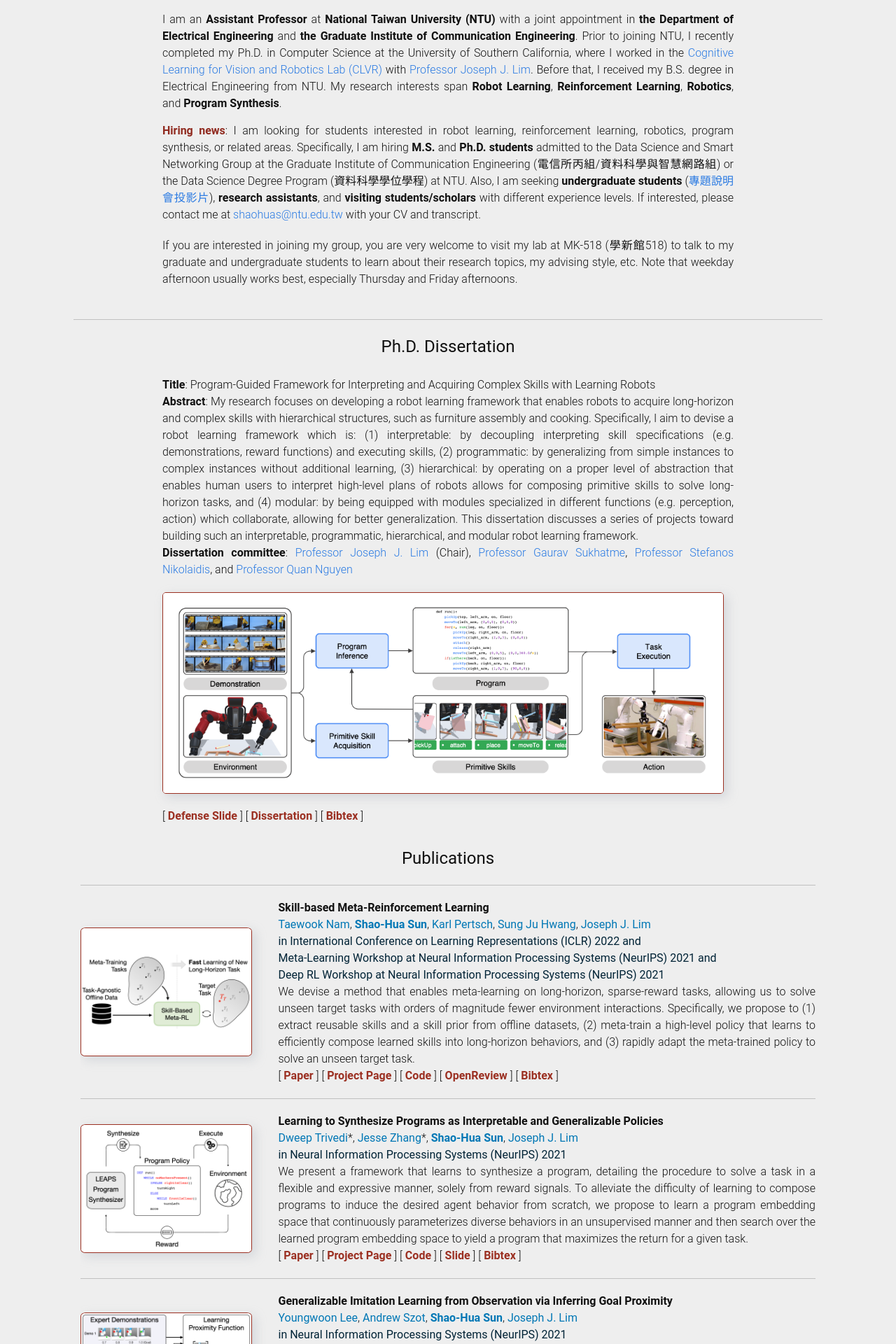
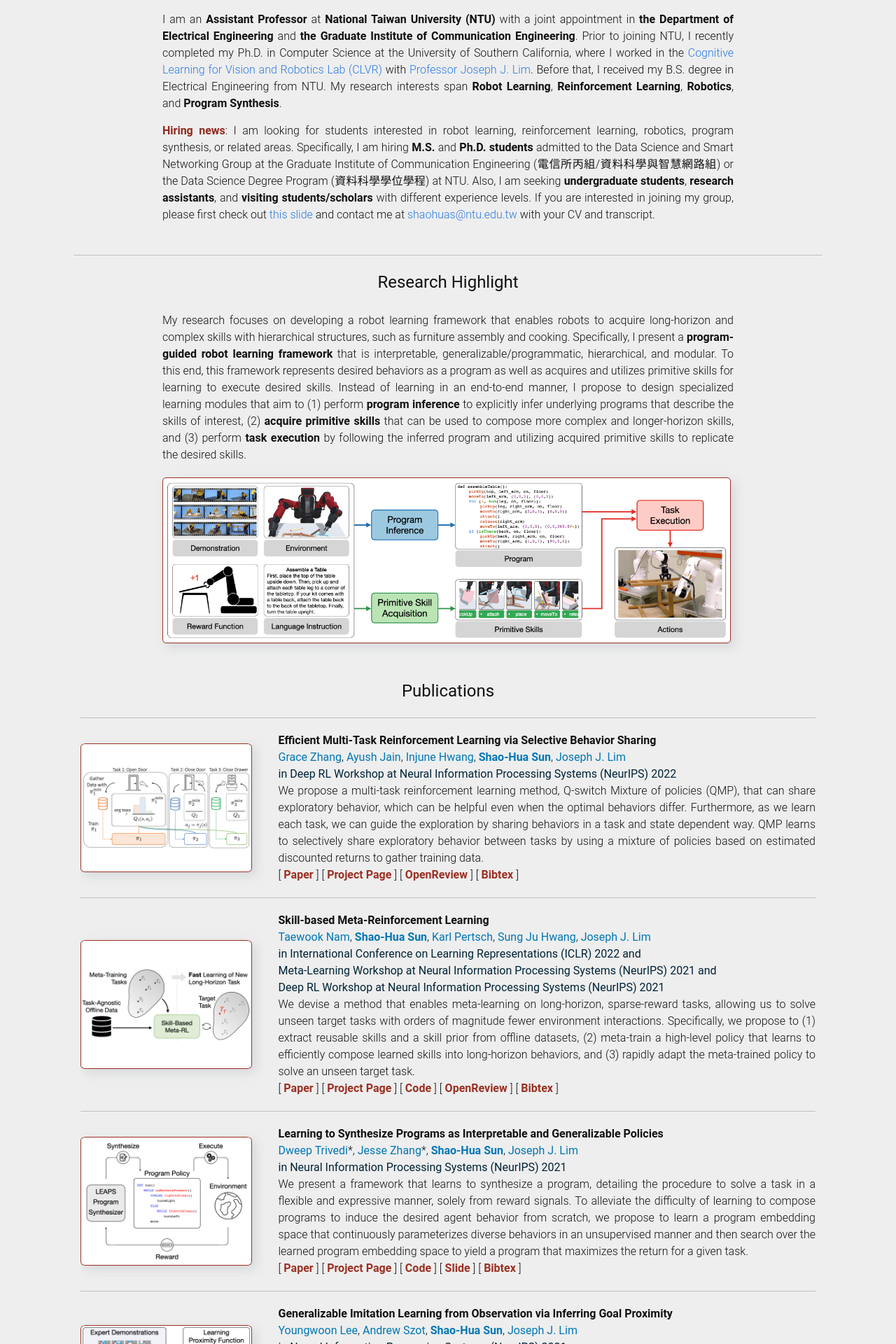
Before and after one commit to shaohua0116/shaohua0116.github.io, a Jekyll site: the page built from index.html, in a window 1280 px wide. Shown: the part 325-2245 px from the top of the page at 70% size. Built offline with Jekyll 4.4.1, drawn with Linux system fonts in a browser that asks for light colours; some web fonts are replaced.

Commit message:
update research & hiring; remove disseration

```diff
--- a/_data/bio.yml
+++ b/_data/bio.yml
@@ -11,8 +11,10 @@ normal:
   title:    ""
   content:
     me: "I am an <strong>Assistant Professor</strong> at <strong>National Taiwan University (NTU)</strong> with a joint appointment in <strong>the Department of Electrical Engineering</strong> and <strong>the Graduate Institute of Communication Engineering</strong>. Prior to joining NTU, I recently completed my Ph.D. in Computer Science at the University of Southern California, where I worked in the <a href='http://clvrai.com/' target='_blank'>Cognitive Learning for Vision and Robotics Lab (CLVR)</a> with <a href='http://people.csail.mit.edu/lim/' target='_blank'>Professor Joseph J. Lim</a>. Before that, I received my B.S. degree in Electrical Engineering from NTU. My research interests span <strong>Robot Learning</strong>, <strong>Reinforcement Learning</strong>, <strong>Robotics</strong>, and <strong>Program Synthesis</strong>."
-    hiring: "<p><span style='color: #902a1f;'><strong>Hiring news</strong></span>: I am looking for students interested in robot learning, reinforcement learning, robotics, program synthesis, or related areas. Specifically, I am hiring <strong>M.S.</strong> and <strong>Ph.D. students</strong> admitted to the Data Science and Smart Networking Group at the Graduate Institute of Communication Engineering (電信所丙組/資料科學與智慧網路組) or the Data Science Degree Program (資料科學學位學程) at NTU. Also, I am seeking <strong>undergraduate students</strong> (<a href='https://drive.google.com/file/d/1C_C_11K74hFdxz-KyLakdARJOHhrFKRQ/view?usp=sharing' target='_blank'>專題說明會投影片</a>), <strong>research assistants</strong>, and <strong>visiting students/scholars</strong> with different experience levels. If interested, please contact me at <a href = 'mailto: shaohuas@ntu.edu.tw'>shaohuas@ntu.edu.tw</a> with your CV and transcript.</p>
-      <p>If you are interested in joining my group, you are very welcome to visit my lab at MK-518 (學新館518) to talk to my graduate and undergraduate students to learn about their research topics, my advising style, etc. Note that weekday afternoon usually works best, especially Thursday and Friday afternoons.</p>"
+    hiring: "<p><span style='color: #902a1f;'><strong>Hiring news</strong></span>: I am looking for students interested in robot learning, reinforcement learning, robotics, program synthesis, or related areas. Specifically, I am hiring <strong>M.S.</strong> and <strong>Ph.D. students</strong> admitted to the Data Science and Smart Networking Group at the Graduate Institute of Communication Engineering (電信所丙組/資料科學與智慧網路組) or the Data Science Degree Program (資料科學學位學程) at NTU. Also, I am seeking <strong>undergraduate students</strong>, <strong>research assistants</strong>, and <strong>visiting students/scholars</strong> with different experience levels.
+    If you are interested in joining my group, please first check out <a href='https://drive.google.com/file/d/15bG2sIyWcecdifnVJObfobDdz6eETvqi/view?usp=share_link' target='_blank'>this slide</a> and contact me at <a href = 'mailto: shaohuas@ntu.edu.tw'>shaohuas@ntu.edu.tw</a> with your CV and transcript.</p>"
+
+visit_lab: "<p>If you are interested in joining my group, you are very welcome to visit my lab at MK-518 (學新館518) to talk to my graduate and undergraduate students to learn about their research topics, my advising style, etc. Note that weekday afternoon usually works best, especially Thursday and Friday afternoons.</p>"
 short:
   date:
   title:  "Shao-Hua Sun"
--- a/_data/publications.yml
+++ b/_data/publications.yml
@@ -1,3 +1,36 @@
+- title: 'Efficient Multi-Task Reinforcement Learning via Selective Behavior Sharing'
+  date:  'Dec 2022'
+  imgurl: '/images/projects/qmp.png'
+  imgprop: 'frame'
+  selected: true
+  authors:
+    - name: Grace Zhang
+      url: 'https://www.mlai-kaist.com/people'
+    - name: Ayush Jain
+      url:  'https://ayushj240.github.io/'
+    - name: Injune Hwang
+      url:  'https://hij0527.github.io/'
+    - name: Shao-Hua Sun
+      url:  'https://shaohua0116.github.io/'
+      me: true
+    - name: Joseph J. Lim
+      url:  'http://www-bcf.usc.edu/~limjj/'
+  desc: 'We propose a multi-task reinforcement learning method, Q-switch Mixture of policies (QMP), that can share exploratory behavior, which can be helpful even when the optimal behaviors differ. Furthermore, as we learn each task, we can guide the exploration by sharing behaviors in a task and state dependent way. QMP learns to selectively share exploratory behavior between tasks by using a mixture of policies based on estimated discounted returns to gather training data. '
+  abstract: 'The ability to leverage shared behaviors between tasks is critical for sample efficient multi-task reinforcement learning (MTRL). Prior approaches based on parameter sharing or policy distillation share behaviors uniformly across tasks and states or focus on learning one optimal policy. Therefore, they are fundamentally limited when tasks have conflicting behaviors because no one optimal policy exists. Our key insight is that we can instead share exploratory behavior which can be helpful even when the optimal behaviors differ. Furthermore, as we learn each task, we can guide the exploration by sharing behaviors in a task and state dependent way. To this end, we propose a novel MTRL method, Q-switch Mixture of policies (QMP), that learns to selectively share exploratory behavior between tasks by using a mixture of policies based on estimated discounted returns to gather training data. Experimental results in manipulation and locomotion tasks demonstrate that our method outperforms prior behavior sharing methods, high- lighting the importance of task and state dependent sharing.'
+  tags:
+    - name: 'Paper'
+      url:  'https://openreview.net/pdf?id=U3n8WPtKPm'
+    - name: 'Project Page'
+      url:  'https://sites.google.com/view/qmp-mtrl'
+    - name: 'OpenReview'
+      url:  'https://openreview.net/forum?id=U3n8WPtKPm'
+    - name: 'Bibtex'
+      url:  '/bibtex/qmp.txt'
+  publisher:  'Deep RL Workshop at Neural Information Processing Systems (NeurIPS) 2022'
+  oral: false
+  oral_text: ''
+  status:   ''
+
 - title: 'Skill-based Meta-Reinforcement Learning'
   date:  'Dec 2021'
   imgurl: '/images/projects/simpl.png'
--- /dev/null
+++ b/_data/research.yml
@@ -0,0 +1,2 @@
+date: "Jan 2023"
+abstract: "My research focuses on developing a robot learning framework that enables robots to acquire long-horizon and complex skills with hierarchical structures, such as furniture assembly and cooking. Specifically, I present a <strong>program-guided robot learning framework</strong> that is interpretable, generalizable/programmatic, hierarchical, and modular. To this end, this framework represents desired behaviors as a program as well as acquires and utilizes primitive skills for learning to execute desired skills. Instead of learning in an end-to-end manner, I propose to design specialized learning modules that aim to (1) perform <strong>program inference</strong> to explicitly infer underlying programs that describe the skills of interest, (2) <strong>acquire primitive skills</strong> that can be used to compose more complex and longer-horizon skills, and (3) perform <strong>task execution</strong> by following the inferred program and utilizing acquired primitive skills to replicate the desired skills."
--- /dev/null
+++ b/_sass/_research.scss
@@ -0,0 +1,33 @@
+$border-width: 1px;
+
+.research-img {
+  width:          800px;
+  border:         1px solid $red-color-dark;
+  border-radius:  5px;
+  box-shadow: 5px 5px 15px rgba(173, 181, 189, 0.4);
+  margin-top:       -webkit-calc((#{$spacing-unit} / 2));
+  margin-bottom:    -webkit-calc((#{$spacing-unit} / 2));
+  padding:        5px;
+  background-color: white;
+}
+
+.research {
+  border-top:     thin solid #c0c0c0;
+  radius:         55px;
+  padding-top: -webkit-calc((#{$spacing-unit} / 2));
+  padding-top:        -calc((#{$spacing-unit} / 2));
+  padding-bottom: -webkit-calc((#{$spacing-unit} / 2));
+  padding-bottom:        -calc((#{$spacing-unit} / 2));
+  overflow:       auto;
+  @media screen and (min-width: 800px){
+    display:        flex;
+  }
+}
+
+.research-abs > p {
+  margin:         auto;
+  @include media-query($on-palm) {
+    // don't show desc on phones
+    font-size:  0px;
+  }
+}
--- /dev/null
+++ b/bibtex/qmp.txt
@@ -0,0 +1,6 @@
+@inproceedings{zhang2022efficient,
+  title={Efficient Multi-Task Reinforcement Learning via Selective Behavior Sharing},
+  author={Grace Zhang and Ayush Jain and Injune Hwang and Shao-Hua Sun and Joseph J Lim},
+  booktitle={Deep RL Workshop at Neural Information Processing Systems},
+  year={2022}
+}
--- a/css/main.scss
+++ b/css/main.scss
@@ -98,4 +98,5 @@ $deep-cover-img:    "/images/background/background_deep.jpg";
     "implementation",
     "service",
     "news",
+    "research",
     "dissertation";
--- a/index.html
+++ b/index.html
@@ -41,6 +41,7 @@ layout: home
 </div>
 -->
 
+<!--
 <div class="dissertation">
 <div id="bio" class="bio">
   <h1 class="md-heading text-center">
@@ -60,6 +61,21 @@ layout: home
           [<a class="tag" href="{{tag.url}}"> <strong>{{ tag.name }}</strong> </a>]
           {% endfor %}
         </div>
+  </div>
+</div>
+</div>
+-->
+
+<div class="research">
+<div id="bio" class="bio">
+  <h1 class="md-heading text-center">
+    Research Highlight
+  </h1>
+  <div class="bio-body">
+      <div class="research-abs">
+        <p>{{ site.data.research.abstract }}</p>
+      </div>
+        <img class="research-img" src="./images/research_highlight.png"/>
   </div>
 </div>
 </div>
```
Also changed, not shown: images/projects/qmp.png (added), images/research_highlight.png (added).
